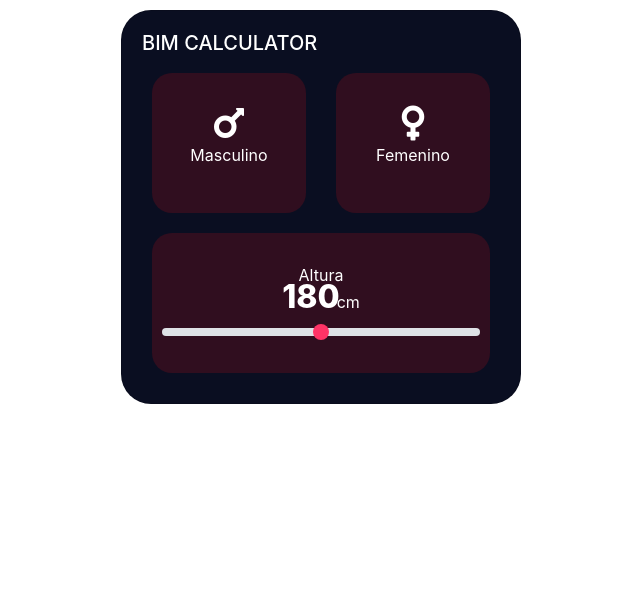
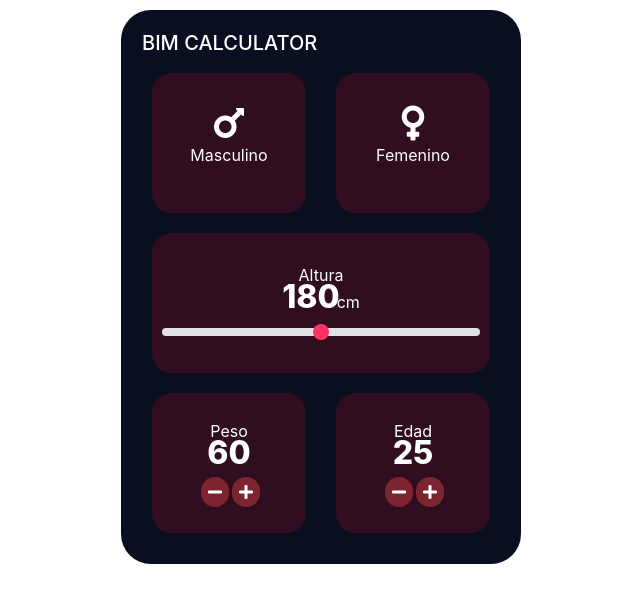
Before and after one commit to truizdiaz/BMICalculator, an Angular app: page / in a window 1280 px wide. Shown: the top 602 px of the page, without its empty margins (319-959 px from the left). Built offline with nearby package versions, Linux system fonts and the light colour scheme.

Commit message:
EdadPeso HTML

```diff
--- a/src/app/inicio/inicio.component.css
+++ b/src/app/inicio/inicio.component.css
@@ -53,3 +53,12 @@ h5, p {
 input[type=range]::-webkit-slider-thumb {
     background: #FF3366;
 }
+.sumaResta {
+    color: white;
+    cursor: pointer;
+    font-size: 20x;
+    background-color: #ff4c4f5e;
+    padding: 7px;
+    border-radius: 15px;
+    margin-left: 3px;
+}
--- a/src/app/inicio/inicio.component.html
+++ b/src/app/inicio/inicio.component.html
@@ -33,6 +33,32 @@
                     </div>
                 </div>
             </div>
+            <div class="row alturaCaja">
+                <div class="col-6">
+                    <div class="fondo-item">
+                        <div class="contenedor">
+                            <p>Peso</p>
+                            <div class="estiloNumero">60</div>
+                            <div>
+                                <i class="fas fa-minus sumaResta"></i>
+                                <i class="fas fa-plus sumaResta"></i>
+                            </div>
+                        </div>
+                    </div>
+                </div>
+                <div class="col-6">
+                    <div class="fondo-item">
+                        <div class="contenedor">
+                            <p>Edad</p>
+                            <div class="estiloNumero">25</div>
+                            <div>
+                                <i class="fas fa-minus sumaResta"></i>
+                                <i class="fas fa-plus sumaResta"></i>
+                            </div>
+                        </div>
+                    </div>
+                </div>
+            </div>
         </div>
     </div>
 </div>
```
